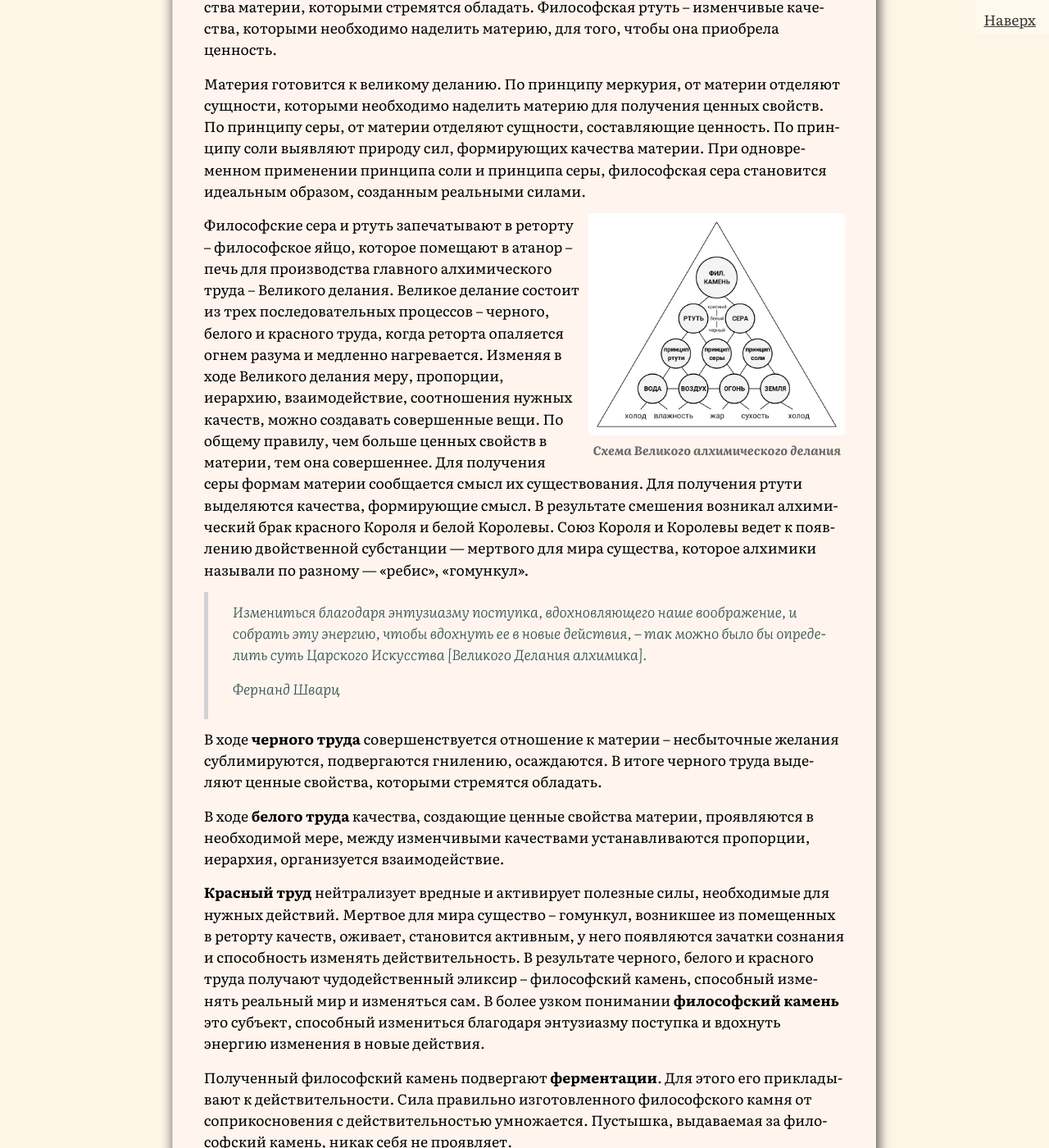
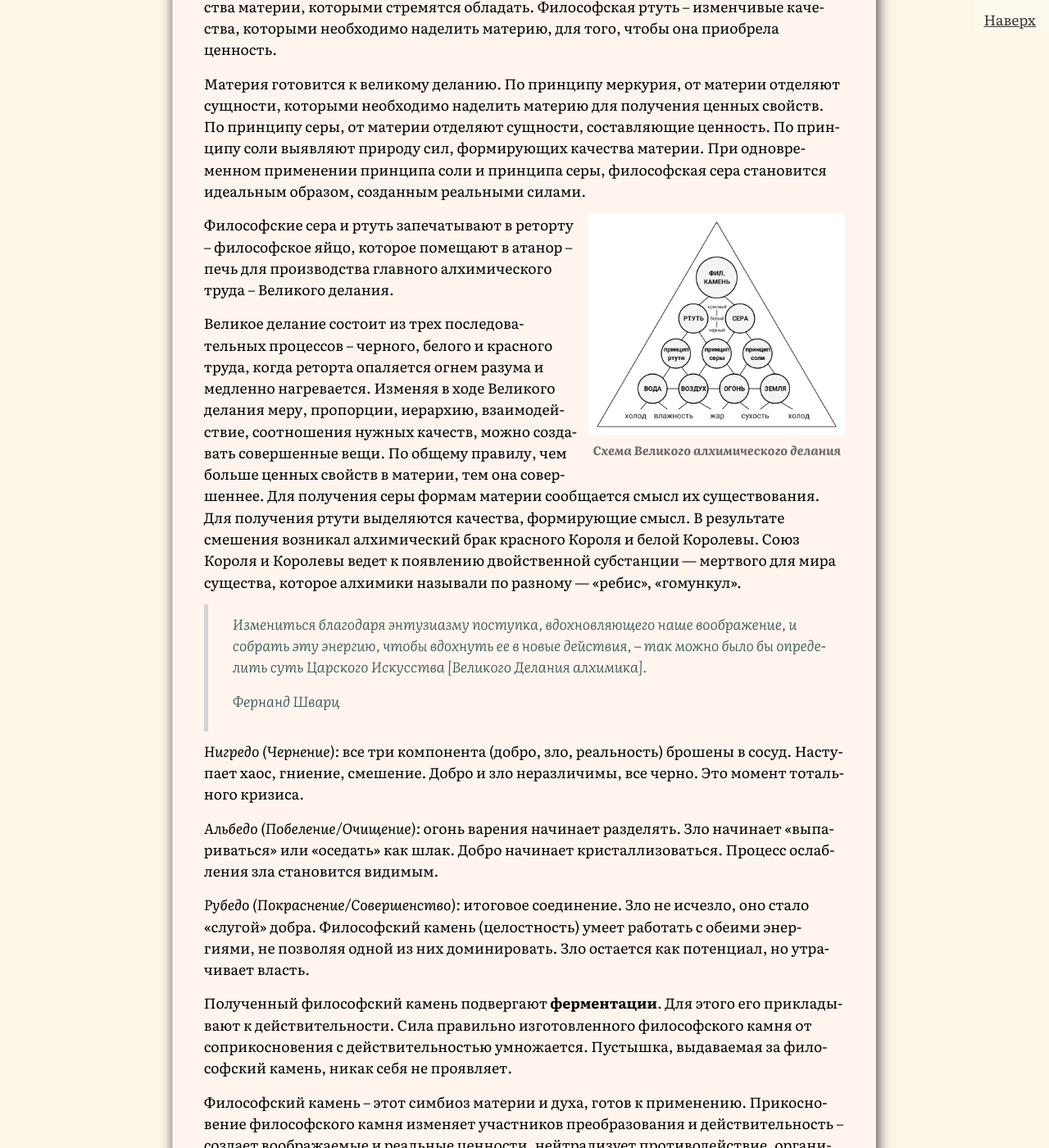
Before and after one commit to SergSi/land-use-art, a Jekyll site: the page built from _posts/2024-12-15-alhimia.md, in a window 1280 px wide and 1400 px high, scrolled down 2590 px. Shown: the whole window at 82% size. Built offline with Jekyll 4.4.1, drawn with Linux system fonts in a browser that asks for light colours; some web fonts are replaced.

Commit message:
Update 2024-12-15-alhimia.md

```diff
--- a/_posts/2024-12-15-alhimia.md
+++ b/_posts/2024-12-15-alhimia.md
@@ -56,17 +56,19 @@ class: mind
 
 {% include image-align.html file="Алхимия.png" caption="Схема Великого алхимического делания" align="right" width="40%" %}
 
-Философские сера и ртуть запечатывают в реторту – философское яйцо, которое помещают в атанор – печь для производства главного алхимического труда – Великого делания. Великое делание состоит из трех последовательных процессов – черного, белого и красного труда, когда реторта опаляется огнем разума и медленно нагревается. Изменяя в ходе Великого делания меру, пропорции, иерархию, взаимодействие, соотношения нужных качеств, можно создавать совершенные вещи. По общему правилу, чем больше ценных свойств в материи, тем она совершеннее. Для получения серы формам материи сообщается смысл их существования. Для получения ртути выделяются качества, формирующие смысл. В результате смешения возникал алхимический брак красного Короля и белой Королевы. Союз Короля и Королевы ведет к появлению двойственной субстанции — мертвого для мира существа, которое алхимики называли по разному — «ребис», «гомункул».
+Философские сера и ртуть запечатывают в реторту – философское яйцо, которое помещают в атанор – печь для производства главного алхимического труда – Великого делания.
+
+Великое делание состоит из трех последовательных процессов – черного, белого и красного труда, когда реторта опаляется огнем разума и медленно нагревается. Изменяя в ходе Великого делания меру, пропорции, иерархию, взаимодействие, соотношения нужных качеств, можно создавать совершенные вещи. По общему правилу, чем больше ценных свойств в материи, тем она совершеннее. Для получения серы формам материи сообщается смысл их существования. Для получения ртути выделяются качества, формирующие смысл. В результате смешения возникал алхимический брак красного Короля и белой Королевы. Союз Короля и Королевы ведет к появлению двойственной субстанции — мертвого для мира существа, которое алхимики называли по разному — «ребис», «гомункул».
 
 > Измениться благодаря энтузиазму поступка, вдохновляющего наше воображение, и собрать эту энергию, чтобы вдохнуть ее в новые действия, – так можно было бы определить суть Царского Искусства [Великого Делания алхимика].
 >
 > *Фернанд Шварц*
 
-В ходе **черного труда** совершенствуется отношение к материи – несбыточные желания сублимируются, подвергаются гнилению, осаждаются. В итоге черного труда выделяют ценные свойства, которыми стремятся обладать.
+*Нигредо (Чернение):* все три компонента (добро, зло, реальность) брошены в сосуд. Наступает хаос, гниение, смешение. Добро и зло неразличимы, все черно. Это момент тотального кризиса.
 
-В ходе **белого труда** качества, создающие ценные свойства материи, проявляются в необходимой мере, между изменчивыми качествами устанавливаются пропорции, иерархия, организуется взаимодействие.
+*Альбедо (Побеление/Очищение):* огонь варения начинает разделять. Зло начинает «выпариваться» или «оседать» как шлак. Добро начинает кристаллизоваться. Процесс ослабления зла становится видимым.
 
-**Красный труд** нейтрализует вредные и активирует полезные силы, необходимые для нужных действий. Мертвое для мира существо – гомункул, возникшее из помещенных в реторту качеств, оживает, становится активным, у него появляются зачатки сознания и способность изменять действительность. В результате черного, белого и красного труда получают чудодейственный эликсир – философский камень, способный изменять реальный мир и изменяться сам. В более узком понимании **философский камень** это субъект, способный измениться благодаря энтузиазму поступка и вдохнуть энергию изменения в новые действия.
+*Рубедо (Покраснение/Совершенство):* итоговое соединение. Зло не исчезло, оно стало «слугой» добра. Философский камень (целостность) умеет работать с обеими энергиями, не позволяя одной из них доминировать. Зло остается как потенциал, но утрачивает власть.
 
 Полученный философский камень подвергают **ферментации**. Для этого его прикладывают к действительности. Сила правильно изготовленного философского камня от соприкосновения с действительностью умножается. Пустышка, выдаваемая за философский камень, никак себя не проявляет.
 
```
